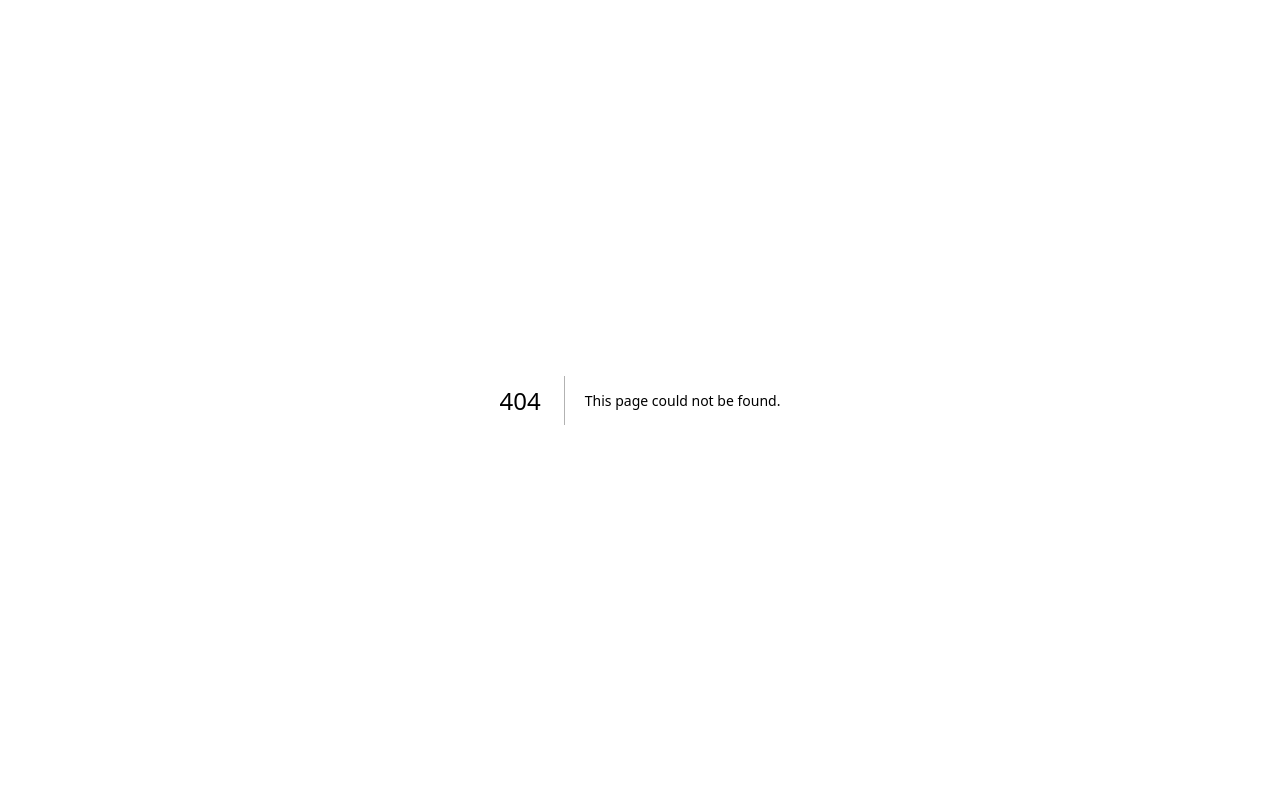
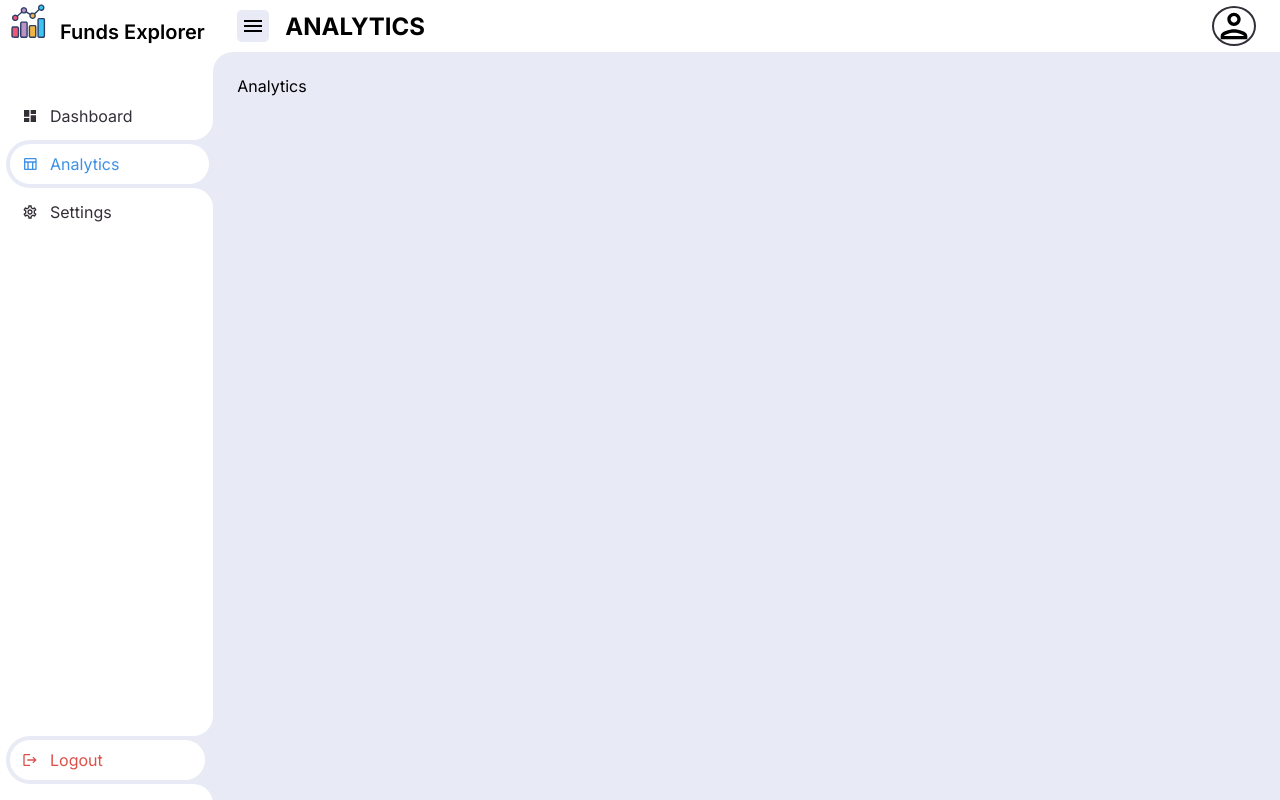
Before and after one commit to dexter2k8/funds-explorer, a Next.js app: page /analytics in a window 1280 px wide. Before the commit this address had no page. Built offline with nearby package versions, Linux system fonts and the light colour scheme.

Commit message:
updated basic structure pages

```diff
--- /dev/null
+++ b/src/app/(dashboard)/analytics/page.tsx
@@ -0,0 +1,3 @@
+export default function Analytics() {
+  return <div style={{ padding: "1.5rem", height: "100%" }}>Analytics</div>;
+}
--- a/src/app/(dashboard)/components/Sidebar/index.tsx
+++ b/src/app/(dashboard)/components/Sidebar/index.tsx
@@ -2,7 +2,6 @@ import Link from "next/link";
 import styles from "./styles.module.scss";
 import Logo from "../../../../../public/assets/logo";
 import { MdDashboard, MdLogout, MdOutlineSettings, MdOutlineTableChart } from "react-icons/md";
-import { useState } from "react"; // TODO: remove when dashboard is ready
 
 const sidebarItems = [
   { label: "Dashboard", value: "/dashboard", icon: <MdDashboard /> },
@@ -18,8 +17,6 @@ interface ISidebarProps {
 export default function Sidebar({ collapsed, pathname }: ISidebarProps) {
   const { sidebar, head, items, foot } = styles;
 
-  const [active, setActive] = useState(0);
-
   return (
     <nav className={sidebar} data-collapsed={collapsed}>
       <div className={head}>
@@ -31,11 +28,8 @@ export default function Sidebar({ collapsed, pathname }: ISidebarProps) {
 
       <ul className={items}>
         {sidebarItems.map((item, i) => (
-          <li key={i} data-active={i === active} onClick={() => setActive(i)}>
-            {/* <li key={i} data-active={pathname === item.value}> */}
-            {/* TODO: uncomment when dashboard is ready */}
-            {/* <Link href={item.value}> */}
-            <Link href="#">
+          <li key={i} data-active={pathname === item.value}>
+            <Link href={item.value}>
               {item.icon}
               <span>{item.label}</span>
             </Link>
--- a/src/app/(dashboard)/components/UserDetails/styles.module.scss
+++ b/src/app/(dashboard)/components/UserDetails/styles.module.scss
@@ -43,7 +43,6 @@
 .show {
   section {
     max-width: 220px;
-    // padding-left: 16px;
     opacity: 1;
   }
 }
--- /dev/null
+++ b/src/app/(dashboard)/settings/page.tsx
@@ -0,0 +1,3 @@
+export default function Settings() {
+  return <div style={{ padding: "1.5rem", height: "100%" }}>Settings</div>;
+}
```
